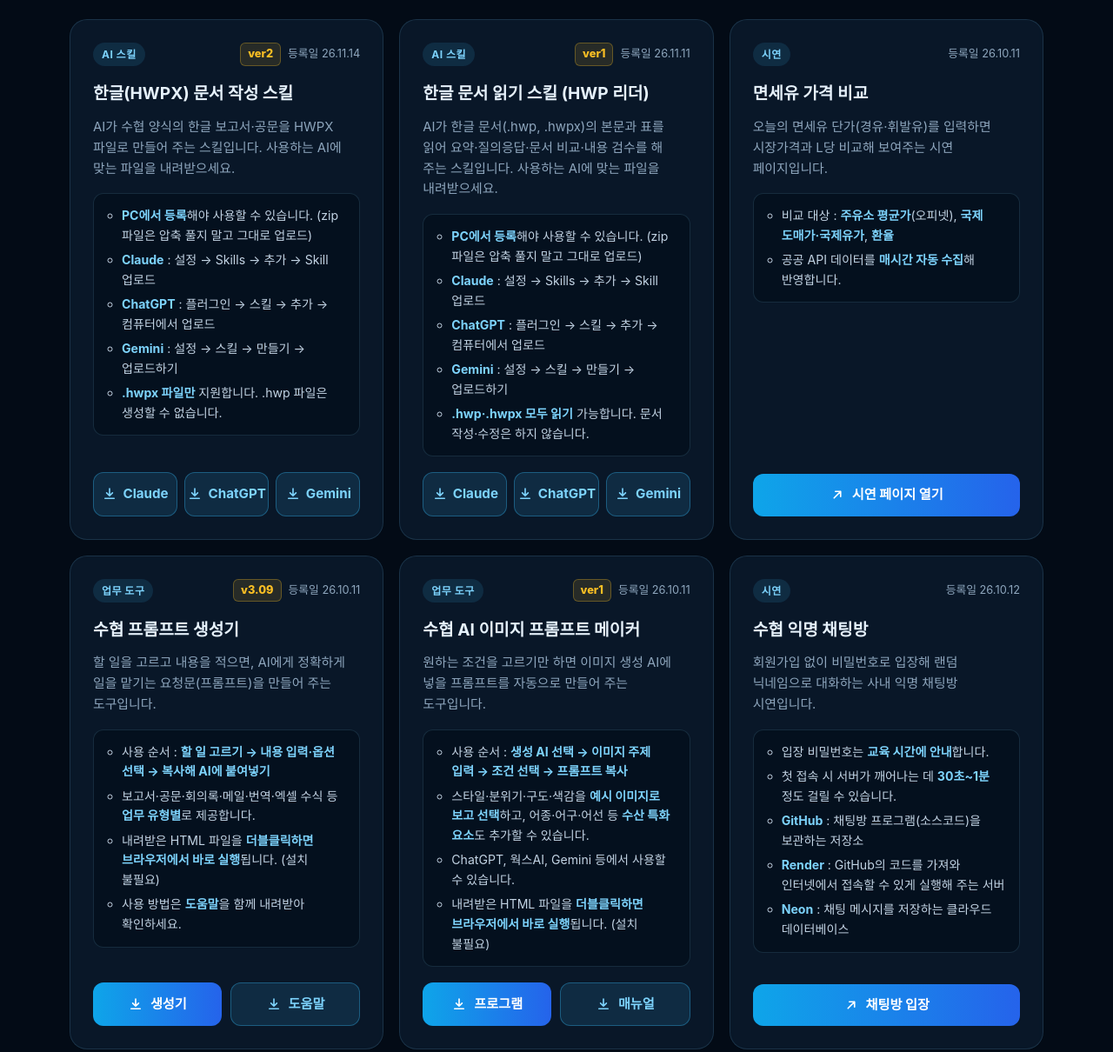
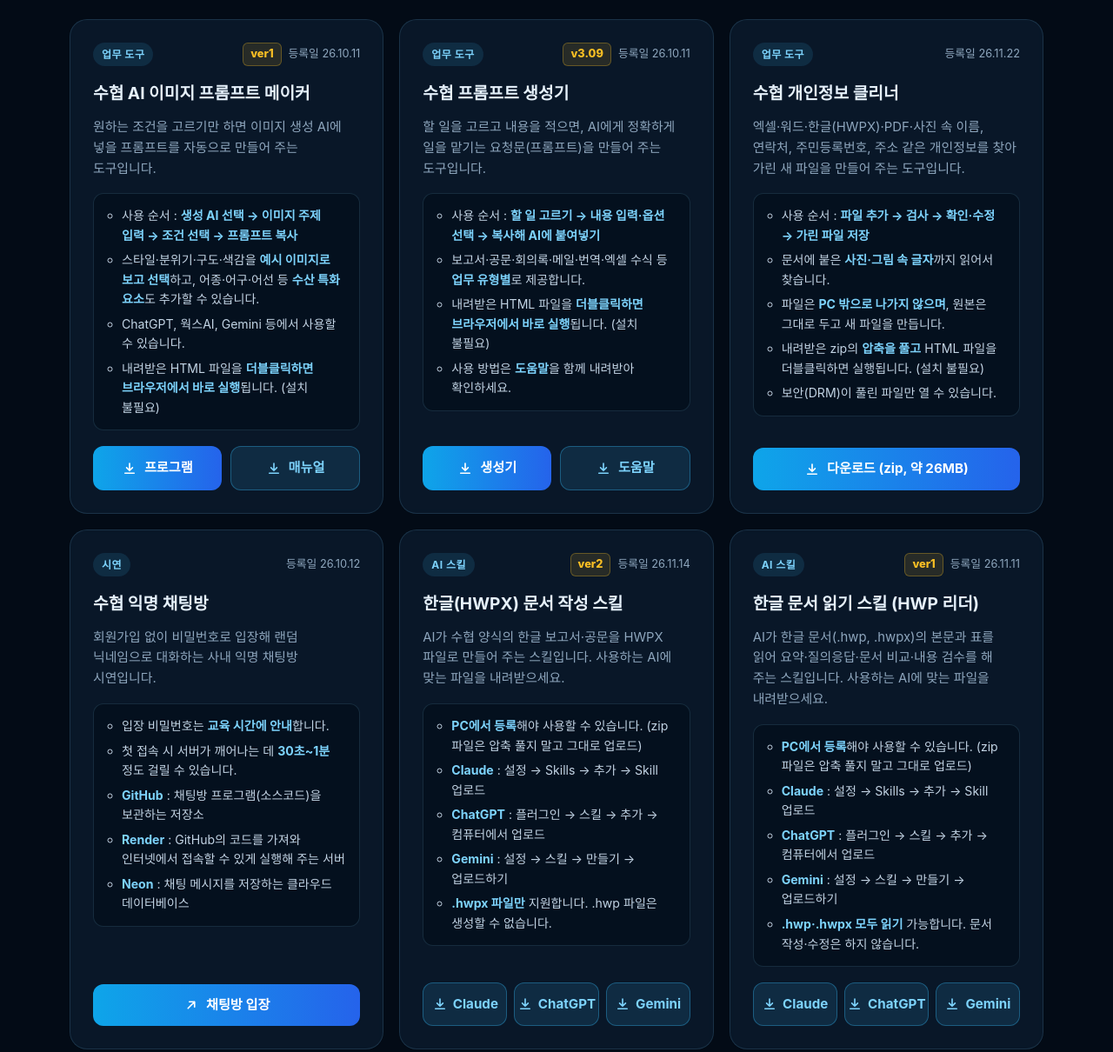
Before and after one commit to hosang78/edu, a plain HTML site: page index.html in a window 1280 px wide. Shown: the part 340-1550 px from the top of the page at 87% size. Drawn offline with Linux system fonts and the light colour scheme; a web font is replaced by a local one.

Commit message:
수협 개인정보 클리너 카드 추가 및 카드 순서 조정
- files/pii-cleaner/ 에 클리너 zip(약 26MB) 추가
- 순서: 이미지 프롬프트 메이커, 프롬프트 생성기, 개인정보 클리너, 익명 채팅방, HWPX 스킬, HWP 리더, 나머지

Co-Authored-By: Claude Opus 5.5 <noreply@anthropic.com>
Claude-Session: https://claude.ai/code/session_01R1WXMcjtcpV7SBrHKcCsY2

```diff
--- a/assets/main.js
+++ b/assets/main.js
@@ -11,6 +11,72 @@
  *  url 을 비워 두면 "준비 중" 카드로 표시됩니다.
  * ========================================================= */
 const CARDS = [
+  {
+    badge: "업무 도구",
+    title: "수협 AI 이미지 프롬프트 메이커",
+    version: "ver1",
+    date: "26.10.11",
+    desc: "원하는 조건을 고르기만 하면 이미지 생성 AI에 넣을 프롬프트를 자동으로 만들어 주는 도구입니다.",
+    notes: [
+      "사용 순서 : <b>생성 AI 선택 → 이미지 주제 입력 → 조건 선택 → 프롬프트 복사</b>",
+      "스타일·분위기·구도·색감을 <b>예시 이미지로 보고 선택</b>하고, 어종·어구·어선 등 <b>수산 특화 요소</b>도 추가할 수 있습니다.",
+      "ChatGPT, 웍스AI, Gemini 등에서 사용할 수 있습니다.",
+      "내려받은 HTML 파일을 <b>더블클릭하면 브라우저에서 바로 실행</b>됩니다. (설치 불필요)",
+    ],
+    buttons: [
+      { label: "프로그램", action: "download", url: "files/image-prompt/Sh_Image_Generator_ver1.html" },
+      { label: "매뉴얼", action: "download", url: "files/image-prompt/suhyup_ai_image_prompt_manual.html" },
+    ],
+  },
+  {
+    badge: "업무 도구",
+    title: "수협 프롬프트 생성기",
+    version: "v3.09",
+    date: "26.10.11",
+    desc: "할 일을 고르고 내용을 적으면, AI에게 정확하게 일을 맡기는 요청문(프롬프트)을 만들어 주는 도구입니다.",
+    notes: [
+      "사용 순서 : <b>할 일 고르기 → 내용 입력·옵션 선택 → 복사해 AI에 붙여넣기</b>",
+      "보고서·공문·회의록·메일·번역·엑셀 수식 등 <b>업무 유형별</b>로 제공합니다.",
+      "내려받은 HTML 파일을 <b>더블클릭하면 브라우저에서 바로 실행</b>됩니다. (설치 불필요)",
+      "사용 방법은 <b>도움말</b>을 함께 내려받아 확인하세요.",
+    ],
+    buttons: [
+      { label: "생성기", action: "download", url: "files/prompt-generator/suhyup-prompt-generator_v3.09.html" },
+      { label: "도움말", action: "download", url: "files/prompt-generator/suhyup-prompt-generator_v3.09_manual.html" },
+    ],
+  },
+  {
+    badge: "업무 도구",
+    title: "수협 개인정보 클리너",
+    date: "26.11.22",
+    desc: "엑셀·워드·한글(HWPX)·PDF·사진 속 이름, 연락처, 주민등록번호, 주소 같은 개인정보를 찾아 가린 새 파일을 만들어 주는 도구입니다.",
+    notes: [
+      "사용 순서 : <b>파일 추가 → 검사 → 확인·수정 → 가린 파일 저장</b>",
+      "문서에 붙은 <b>사진·그림 속 글자</b>까지 읽어서 찾습니다.",
+      "파일은 <b>PC 밖으로 나가지 않으며</b>, 원본은 그대로 두고 새 파일을 만듭니다.",
+      "내려받은 zip의 <b>압축을 풀고</b> HTML 파일을 더블클릭하면 실행됩니다. (설치 불필요)",
+      "보안(DRM)이 풀린 파일만 열 수 있습니다.",
+    ],
+    action: "download",
+    buttonLabel: "다운로드 (zip, 약 26MB)",
+    url: "files/pii-cleaner/suhyup_pii_cleaner.zip",
+  },
+  {
+    badge: "시연",
+    title: "수협 익명 채팅방",
+    date: "26.10.12",
+    desc: "회원가입 없이 비밀번호로 입장해 랜덤 닉네임으로 대화하는 사내 익명 채팅방 시연입니다.",
+    notes: [
+      "입장 비밀번호는 <b>교육 시간에 안내</b>합니다.",
+      "첫 접속 시 서버가 깨어나는 데 <b>30초~1분</b> 정도 걸릴 수 있습니다.",
+      "<b>GitHub</b> : 채팅방 프로그램(소스코드)을 보관하는 저장소",
+      "<b>Render</b> : GitHub의 코드를 가져와 인터넷에서 접속할 수 있게 실행해 주는 서버",
+      "<b>Neon</b> : 채팅 메시지를 저장하는 클라우드 데이터베이스",
+    ],
+    action: "link",
+    buttonLabel: "채팅방 입장",
+    url: "https://sh-poc-chat.onrender.com/",
+  },
   {
     badge: "AI 스킬",
     title: "한글(HWPX) 문서 작성 스킬",
@@ -63,56 +129,6 @@ const CARDS = [
     action: "link",
     buttonLabel: "시연 페이지 열기",
     url: "https://hosang78.github.io/oil/",
-  },
-  {
-    badge: "업무 도구",
-    title: "수협 프롬프트 생성기",
-    version: "v3.09",
-    date: "26.10.11",
-    desc: "할 일을 고르고 내용을 적으면, AI에게 정확하게 일을 맡기는 요청문(프롬프트)을 만들어 주는 도구입니다.",
-    notes: [
-      "사용 순서 : <b>할 일 고르기 → 내용 입력·옵션 선택 → 복사해 AI에 붙여넣기</b>",
-      "보고서·공문·회의록·메일·번역·엑셀 수식 등 <b>업무 유형별</b>로 제공합니다.",
-      "내려받은 HTML 파일을 <b>더블클릭하면 브라우저에서 바로 실행</b>됩니다. (설치 불필요)",
-      "사용 방법은 <b>도움말</b>을 함께 내려받아 확인하세요.",
-    ],
-    buttons: [
-      { label: "생성기", action: "download", url: "files/prompt-generator/suhyup-prompt-generator_v3.09.html" },
-      { label: "도움말", action: "download", url: "files/prompt-generator/suhyup-prompt-generator_v3.09_manual.html" },
-    ],
-  },
-  {
-    badge: "업무 도구",
-    title: "수협 AI 이미지 프롬프트 메이커",
-    version: "ver1",
-    date: "26.10.11",
-    desc: "원하는 조건을 고르기만 하면 이미지 생성 AI에 넣을 프롬프트를 자동으로 만들어 주는 도구입니다.",
-    notes: [
-      "사용 순서 : <b>생성 AI 선택 → 이미지 주제 입력 → 조건 선택 → 프롬프트 복사</b>",
-      "스타일·분위기·구도·색감을 <b>예시 이미지로 보고 선택</b>하고, 어종·어구·어선 등 <b>수산 특화 요소</b>도 추가할 수 있습니다.",
-      "ChatGPT, 웍스AI, Gemini 등에서 사용할 수 있습니다.",
-      "내려받은 HTML 파일을 <b>더블클릭하면 브라우저에서 바로 실행</b>됩니다. (설치 불필요)",
-    ],
-    buttons: [
-      { label: "프로그램", action: "download", url: "files/image-prompt/Sh_Image_Generator_ver1.html" },
-      { label: "매뉴얼", action: "download", url: "files/image-prompt/suhyup_ai_image_prompt_manual.html" },
-    ],
-  },
-  {
-    badge: "시연",
-    title: "수협 익명 채팅방",
-    date: "26.10.12",
-    desc: "회원가입 없이 비밀번호로 입장해 랜덤 닉네임으로 대화하는 사내 익명 채팅방 시연입니다.",
-    notes: [
-      "입장 비밀번호는 <b>교육 시간에 안내</b>합니다.",
-      "첫 접속 시 서버가 깨어나는 데 <b>30초~1분</b> 정도 걸릴 수 있습니다.",
-      "<b>GitHub</b> : 채팅방 프로그램(소스코드)을 보관하는 저장소",
-      "<b>Render</b> : GitHub의 코드를 가져와 인터넷에서 접속할 수 있게 실행해 주는 서버",
-      "<b>Neon</b> : 채팅 메시지를 저장하는 클라우드 데이터베이스",
-    ],
-    action: "link",
-    buttonLabel: "채팅방 입장",
-    url: "https://sh-poc-chat.onrender.com/",
   },
   {
     badge: "시연",
--- a/index.html
+++ b/index.html
@@ -8,8 +8,8 @@
   <meta name="description" content="수협 AI 교육 자료실">
   <link rel="preconnect" href="https://cdn.jsdelivr.net">
   <link rel="stylesheet" href="https://cdn.jsdelivr.net/gh/orioncactus/pretendard@v1.3.9/dist/web/static/pretendard.min.css">
-  <link rel="stylesheet" href="assets/style.css?v=19">
-  <link rel="icon" type="image/png" href="assets/logo.png?v=19">
+  <link rel="stylesheet" href="assets/style.css?v=20">
+  <link rel="icon" type="image/png" href="assets/logo.png?v=20">
 </head>
 <body>
   <main class="page">
@@ -17,7 +17,7 @@
       <div class="glow" aria-hidden="true"></div>
       <div class="container hero-content">
         <div class="title-row">
-          <img class="logo" src="assets/logo.png?v=19" alt="수협 로고" width="546" height="389">
+          <img class="logo" src="assets/logo.png?v=20" alt="수협 로고" width="546" height="389">
           <h1>수협 <span class="accent">AI 교육</span></h1>
         </div>
       </div>
@@ -32,6 +32,6 @@
     </section>
   </main>
 
-  <script src="assets/main.js?v=19"></script>
+  <script src="assets/main.js?v=20"></script>
 </body>
 </html>
```
Also changed, not shown: 3 other files.
